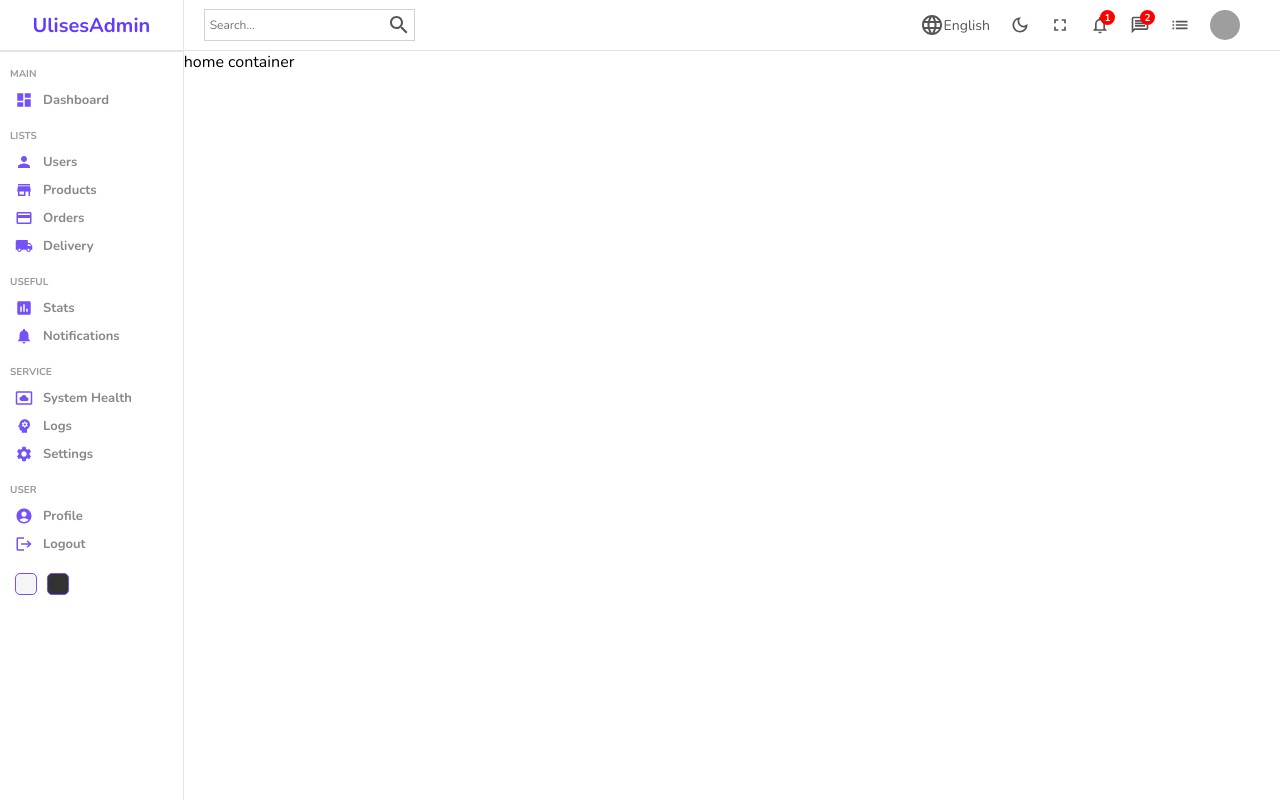
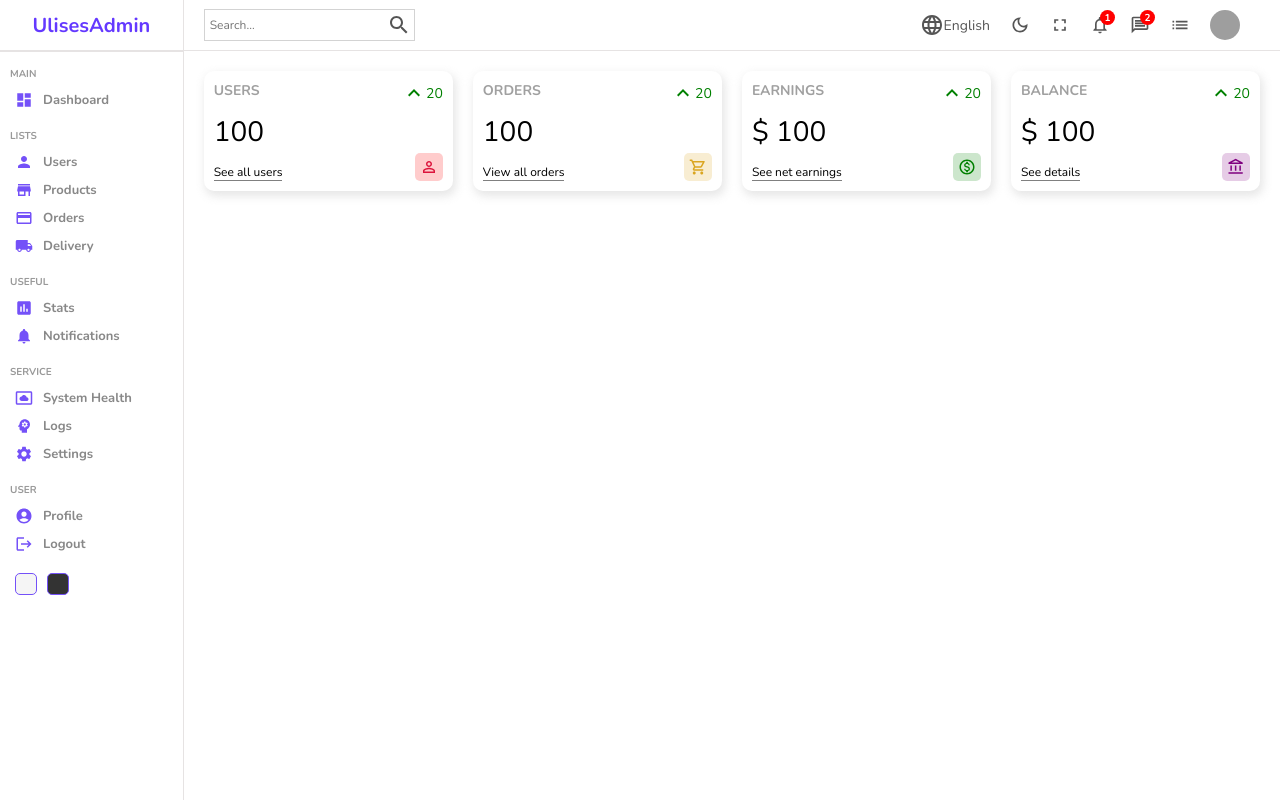
Before and after one commit to UlisesBojorquez/web-admin-dashboard, a React (Create React App) app in the folder web_admin_dashboard/: page / in a window 1280 px wide. Built offline with nearby package versions, Linux system fonts and the light colour scheme; grey boxes are pictures that could not be loaded.

Commit message:
Widgets design completed

```diff
--- a/web_admin_dashboard/src/components/index.js
+++ b/web_admin_dashboard/src/components/index.js
@@ -1,2 +1,3 @@
 export {default as Navbar} from "./navbar/Navbar";
 export {default as Sidebar} from "./sidebar/Sidebar";
+export {default as Widget} from "./widget/Widget";
--- /dev/null
+++ b/web_admin_dashboard/src/components/widget/Widget.jsx
@@ -0,0 +1,82 @@
+import React from 'react';
+import "./widget.scss";
+import KeyboardArrowUpOutlinedIcon from '@mui/icons-material/KeyboardArrowUpOutlined';
+import PersonOutlineOutlinedIcon from '@mui/icons-material/PersonOutlineOutlined';
+import AccountBalanceOutlinedIcon from '@mui/icons-material/AccountBalanceOutlined';
+import ShoppingCartOutlinedIcon from '@mui/icons-material/ShoppingCartOutlined';
+import MonetizationOnOutlinedIcon from '@mui/icons-material/MonetizationOnOutlined';
+
+const Widget = ({type}) => {
+
+    let data;
+
+    //temporary
+    const amount= 100;
+    const diff = 20;
+
+    switch (type) {
+        case "user":
+            data={
+                title: "USERS",
+                isMoney: false,
+                link:"See all users",
+                icon: (<PersonOutlineOutlinedIcon className='app__widget-right-icon' style={{color:"crimson", backgroundColor:"rgba(255,0,0,0.2)" }} />)
+            }
+
+            break;
+        case "order":
+            data={
+                title: "ORDERS",
+                isMoney: false,
+                link:"View all orders",
+                icon: (<ShoppingCartOutlinedIcon className='app__widget-right-icon' style={{color:"goldenrod", backgroundColor:"rgba(218,165,32,0.2)" }}/>)
+            }
+
+            break;
+        case "earning":
+            data={
+                title: "EARNINGS",
+                isMoney: true,
+                link:"See net earnings",
+                icon: (<MonetizationOnOutlinedIcon className='app__widget-right-icon' style={{color:"green", backgroundColor:"rgba(0,128,0,0.2)" }}/>)
+            }
+
+            break;
+        case "balance":
+            data={
+                title: "BALANCE",
+                isMoney: true,
+                link:"See details",
+                icon: (<AccountBalanceOutlinedIcon className='app__widget-right-icon' style={{color:"purple", backgroundColor:"rgba(128,0,128,0.2)" }}/>)
+            }
+
+            break;
+        default:
+            break;
+    }
+
+    return (
+        <div className='app__widget'>
+            <div className="app__widget-left">
+                <span className="app__widget-left-title">
+                    {data.title}
+                </span>
+                <span className="app__widget-left-counter">
+                    {data.isMoney && "$"} {amount}
+                </span>
+                <span className="app__widget-left-link">
+                    {data.link}
+                </span>
+            </div>
+            <div className="app__widget-right">
+                <div className="app__widget-right-percentage positive">
+                    <KeyboardArrowUpOutlinedIcon/>
+                    {diff}
+                </div>
+                {data.icon}
+            </div>
+        </div>
+    );
+};
+
+export default Widget;
--- /dev/null
+++ b/web_admin_dashboard/src/components/widget/widget.scss
@@ -0,0 +1,55 @@
+.app__widget{
+    display: flex;
+    flex: 1;
+    padding: 10px;
+    justify-content: space-between;
+
+    -webkit-box-shadow: 2px 4px 10px 1px rgba(0,0,0,0.47);
+    box-shadow: 2px 4px 10px 1px rgba(201, 201, 201, 0.46);
+    border-radius: 10px;
+    height: 100px;
+
+    .app__widget-left, .app__widget-right{
+        display: flex;
+        flex-direction: column;
+        justify-content: space-between;
+
+        .app__widget-left-title{
+            font-weight: bold;
+            font-size: 14px;
+            color: rgb(160, 160, 160);
+        }
+
+        .app__widget-left-counter{
+            font-size: 28px;
+            font-weight: 300;
+        }
+
+        .app__widget-left-link{
+            width: max-content;
+            font-size: 12px;
+            border-bottom: 1px solid gray;
+        }
+
+        .app__widget-right-percentage{
+            display: flex;
+            align-items: center;
+            font-size: 14px;
+
+            &.positive{
+                color: green;
+            }
+            &.negative{
+                color: red;
+            }
+        }
+
+        .app__widget-right-icon{
+            font-size: 18px;
+            padding: 5px;
+            // background-color: rgba(111, 0, 111, 0.502);
+            border-radius: 5px;
+            align-self: flex-end;
+        }
+    }
+}
--- a/web_admin_dashboard/src/pages/home/Home.jsx
+++ b/web_admin_dashboard/src/pages/home/Home.jsx
@@ -1,6 +1,6 @@
 import React from 'react';
 import "./home.scss";
-import { Sidebar, Navbar } from '../../components';
+import { Sidebar, Navbar, Widget } from '../../components';
 const Home = () => {
 
     return (
@@ -8,7 +8,12 @@
             <Sidebar/>
             <div className="app__home-container">
                 <Navbar/>
-                home container
+                <div className="app__home_widgets">
+                    <Widget type="user" />
+                    <Widget type="order" />
+                    <Widget type="earning" />
+                    <Widget type="balance" />
+                </div>
             </div>
         </div>
 
--- a/web_admin_dashboard/src/pages/home/home.scss
+++ b/web_admin_dashboard/src/pages/home/home.scss
@@ -5,6 +5,11 @@
 
    .app__home-container{
       flex:6;
+
+      .app__home_widgets{
+         display: flex;
+         padding: 20px;
+         gap: 20px;
+      }
    }
-
 }
```
